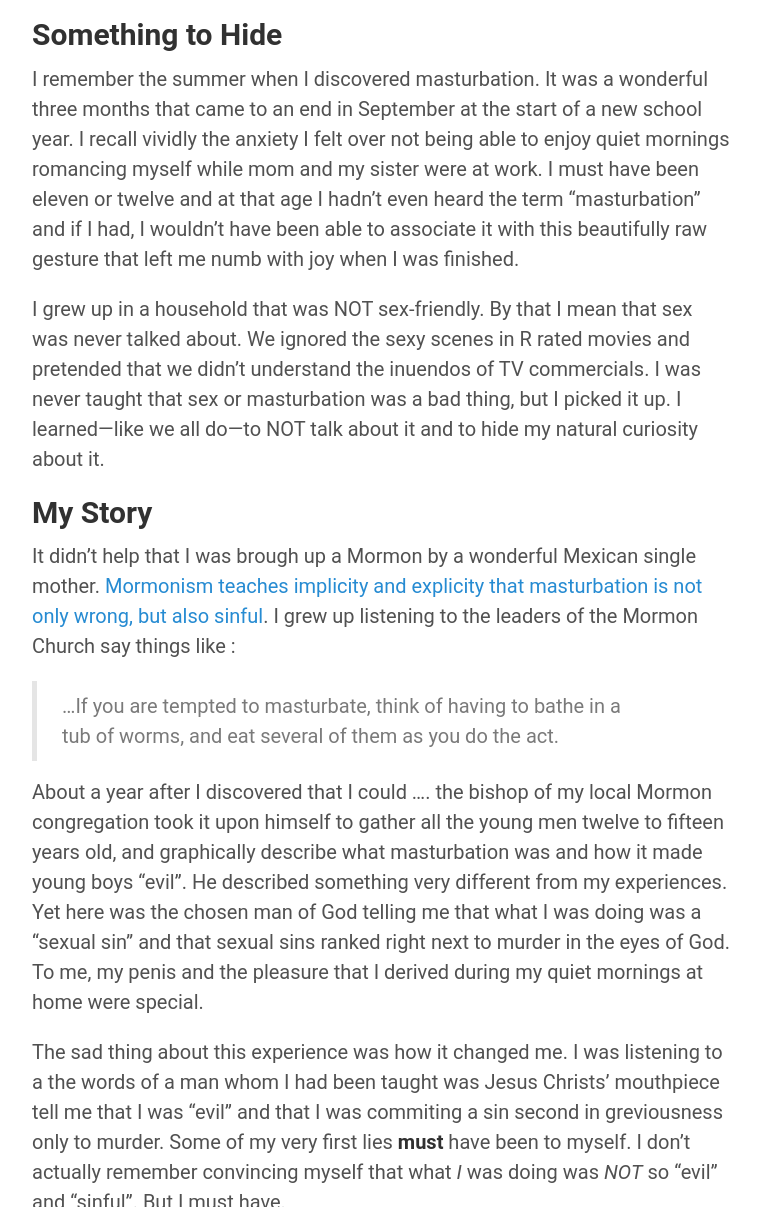
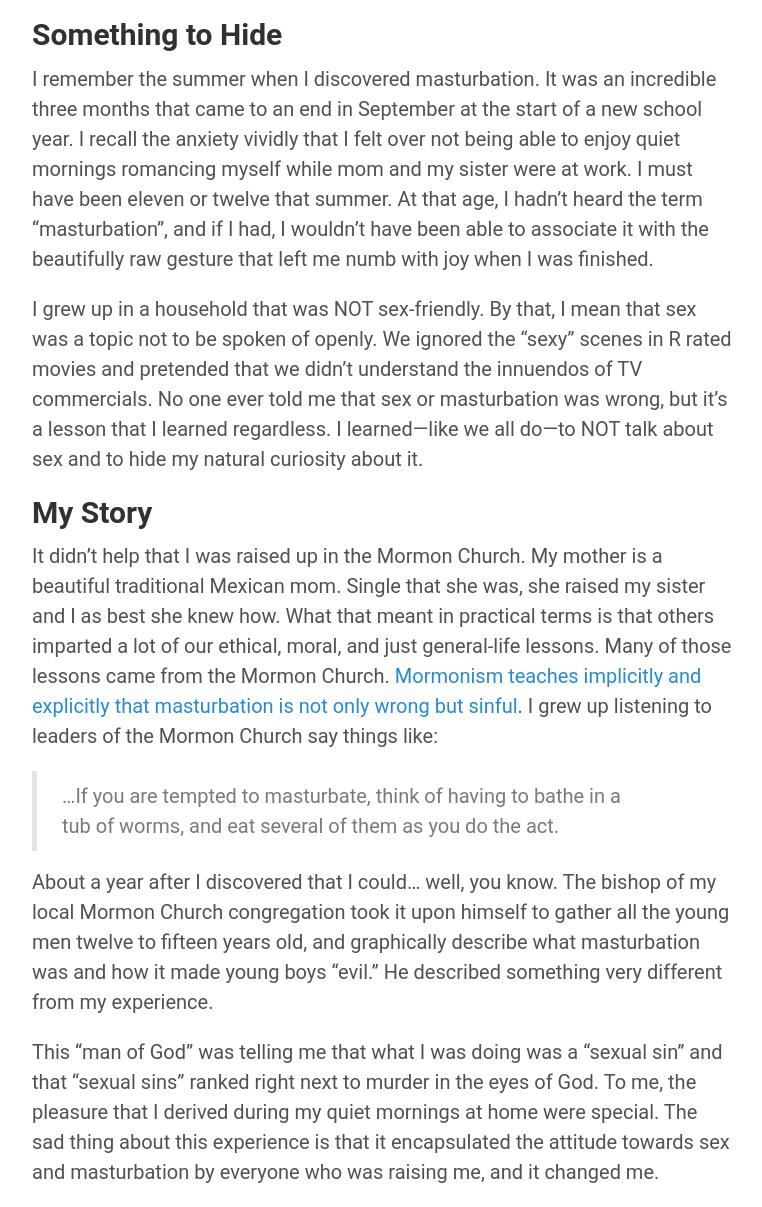
Before and after one commit to martyromero/martyromero.github.io, a Jekyll site: the page built from _posts/2016-04-10-discovering-my-masturbation-myths.md, in a window 1280 px wide and 1400 px high, scrolled down 527 px, cut to the strip 193-1400 px from the top of the window. Shown: the whole strip, without its empty margins (258-1020 px from the left). Built offline with Jekyll 4.4.1, drawn with Linux system fonts in a browser that asks for light colours; comment, search, counter and statistics services are not loaded; some of the changed text lies outside the part shown.

Commit message:
blog update

```diff
--- a/_posts/2016-04-10-discovering-my-masturbation-myths.md
+++ b/_posts/2016-04-10-discovering-my-masturbation-myths.md
@@ -1,11 +1,11 @@
 ---
 layout: post
 title: Discovering My Masturbation Myths
-summary: I remember the summer when I discovered masturbation. It was a wonderful three months that came to an end in September at the start of a new school year.
+summary: I remember the summer when I discovered masturbation. It was an incredible three months that came to an end in September at the start of a new school year.
 category: blog
 comments: true
 tags: sex
-description: I was taught that masturbation was evil. But I did it anyways.
+description: I learned that masturbation was evil. But I did it anyways.
 meta:
 ---
 
@@ -13,26 +13,28 @@
 
 ## Something to Hide
 
-I remember the summer when I discovered masturbation. It was a wonderful three months that came to an end in September at the start of a new school year. I recall vividly the anxiety I felt over not being able to enjoy quiet mornings romancing myself while mom and my sister were at work. I must have been eleven or twelve and at that age I hadn't even heard the term "masturbation" and if I had, I wouldn't have been able to associate it with this beautifully raw gesture that left me numb with joy when I was finished.
+I remember the summer when I discovered masturbation. It was an incredible three months that came to an end in September at the start of a new school year. I recall the anxiety vividly that I felt over not being able to enjoy quiet mornings romancing myself while mom and my sister were at work. I must have been eleven or twelve that summer. At that age, I hadn't heard the term "masturbation", and if I had, I wouldn't have been able to associate it with the beautifully raw gesture that left me numb with joy when I was finished.
 
-I grew up in a household that was NOT sex-friendly. By that I mean that sex was never talked about. We ignored the sexy scenes in R rated movies and pretended that we didn't understand the inuendos of TV commercials. I was never taught that sex or masturbation was a bad thing, but I picked it up. I learned—like we all do—to NOT talk about it and to hide my natural curiosity about it.
+I grew up in a household that was NOT sex-friendly. By that, I mean that sex was a topic not to be spoken of openly. We ignored the "sexy" scenes in R rated movies and pretended that we didn't understand the innuendos of TV commercials. No one ever told me that sex or masturbation was wrong, but it's a lesson that I learned regardless. I learned—like we all do—to NOT talk about sex and to hide my natural curiosity about it.
 
 ## My Story
 
-It didn't help that I was brough up a Mormon by a wonderful Mexican single mother. [Mormonism teaches implicity and explicity that masturbation is not only wrong, but also sinful](http://www.mormonthink.com/QUOTES/masturbation.htm "LDS Quotes on the Topic of Masturbation"). I grew up listening to the leaders of the Mormon Church say things like :
+It didn't help that I was raised up in the Mormon Church. My mother is a beautiful traditional Mexican mom. Single that she was, she raised my sister and I as best she knew how. What that meant in practical terms is that others imparted a lot of our ethical, moral, and just general-life lessons. Many of those lessons came from the Mormon Church.  [Mormonism teaches implicitly and explicitly that masturbation is not only wrong but sinful](http://www.mormonthink.com/QUOTES/masturbation.htm "LDS Quotes on the Topic of Masturbation"). I grew up listening to leaders of the Mormon Church say things like:
 
 >...If you are tempted to masturbate, think of having to bathe in a tub of worms, and eat several of them as you do the act.
 
-About a year after I discovered that I could .... the bishop of my local Mormon congregation took it upon himself to gather all the young men twelve to fifteen years old, and graphically describe what masturbation was and how it made young boys "evil". He described something very different from my experiences. Yet here was the chosen man of God telling me that what I was doing was a "sexual sin" and that sexual sins ranked right next to murder in the eyes of God. To me, my penis and the pleasure that I derived during my quiet mornings at home were special.
+About a year after I discovered that I could... well, you know. The bishop of my local Mormon Church congregation took it upon himself to gather all the young men twelve to fifteen years old, and graphically describe what masturbation was and how it made young boys "evil." He described something very different from my experience.
 
-The sad thing about this experience was how it changed me. I was listening to a the words of a man whom I had been taught was Jesus Christs' mouthpiece tell me that I was "evil" and that I was commiting a sin second in greviousness only to murder. Some of my very first lies **must** have been to myself. I don't actually remember convincing myself that what *I* was doing was *NOT* so "evil" and "sinful". But I must have.
+This "man of God" was telling me that what I was doing was a "sexual sin" and that "sexual sins" ranked right next to murder in the eyes of God. To me, the pleasure that I derived during my quiet mornings at home were special. The sad thing about this experience is that it encapsulated the attitude towards sex and masturbation by everyone who was raising me, and it changed me.
+
+I had learned that my bishop was Jesus Christs' mouthpiece. And he was telling me that I was "evil." So, some of my very first lies **must** have been to myself. I don't remember convincing myself that I was *NOT*, but I must have!
 
 Looking back, I wish someone would have assured me that:
 
 - The LDS Church leaders were wrong.
-- That like anything, masturbation could become an unhealthy behavior, but that it is neither a sin nor evil.
+- That like anything, masturbation could become an unhealthy behavior, but that it is neither evil nor sinful.
 - That being highly sexual and sensitive was not something that I needed to hide.
 
-I am forty-two years old now and I am married to a wonderful woman. We don't have a perfect marriage and much of what is wrong has been my own doing. I am just now beginning to understand how damaging it was for me to not have a space where I could be open about sex. And by that I don't mean that I wish I would have been more promiscuous or sexual.
+I am forty-two years old now, and I am married to a beautiful woman. We don't have a perfect marriage—much of what is wrong with our companionship has been my own doing. It seems clear in retrospect that a lot of the challenges today go back to those early lessons. I am just now beginning to understand how damaging it was for me not to have a space where I could be open about sex. And by that, I don't mean that I wish I could have been more promiscuous or sexual, just more open.
 
-What I wish, is that my mother and Church leaders would have sat in the crowd of this  beautifully raw TED talk.
+What I wish, is that my mother and my Church leaders could have been made to sit through this beautiful and raw TED talk. Thank you [Dr. Teesha Morgan](http://www.teeshamorgan.com/ "Dr. Teesha Morgan").
```
